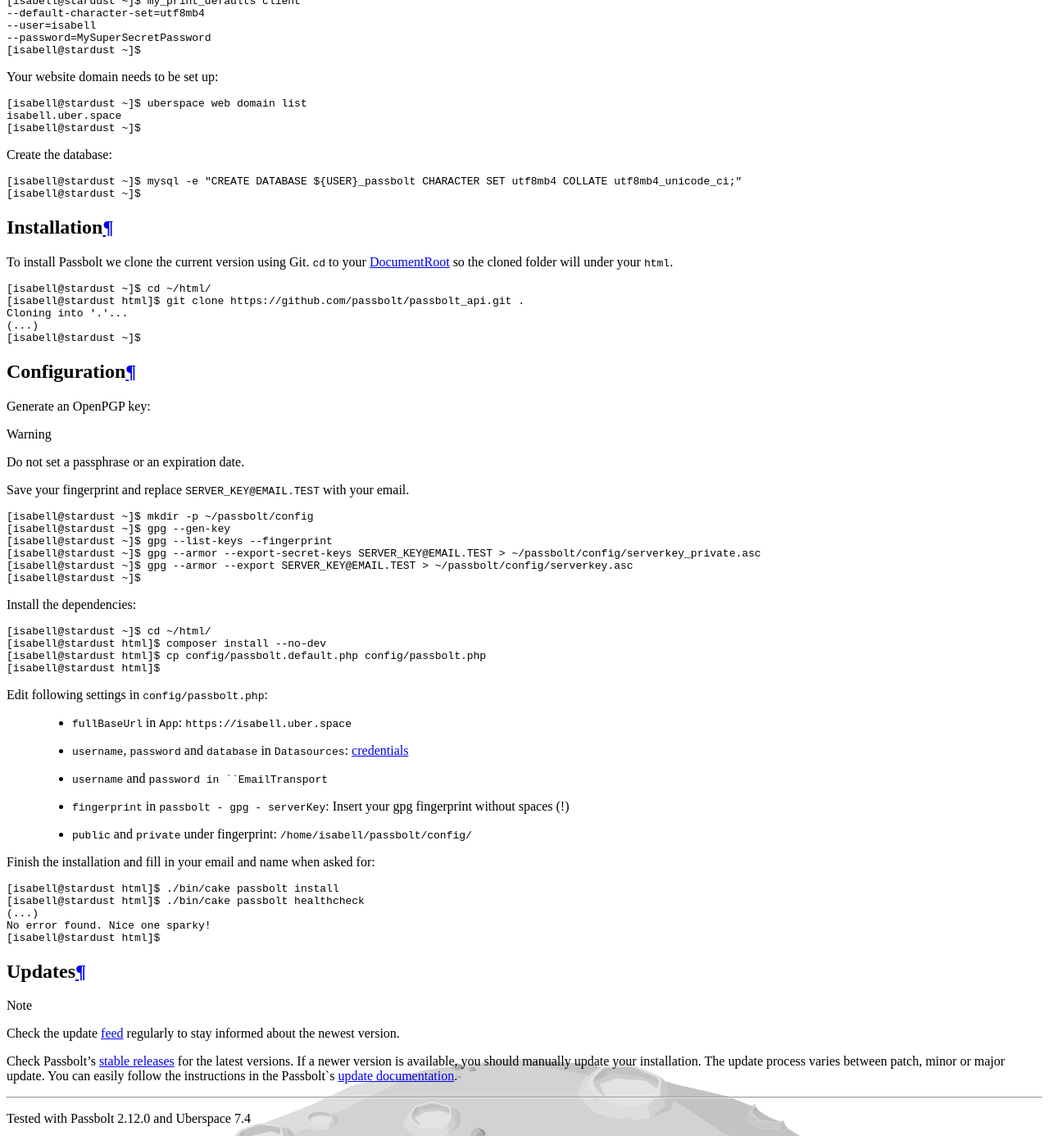
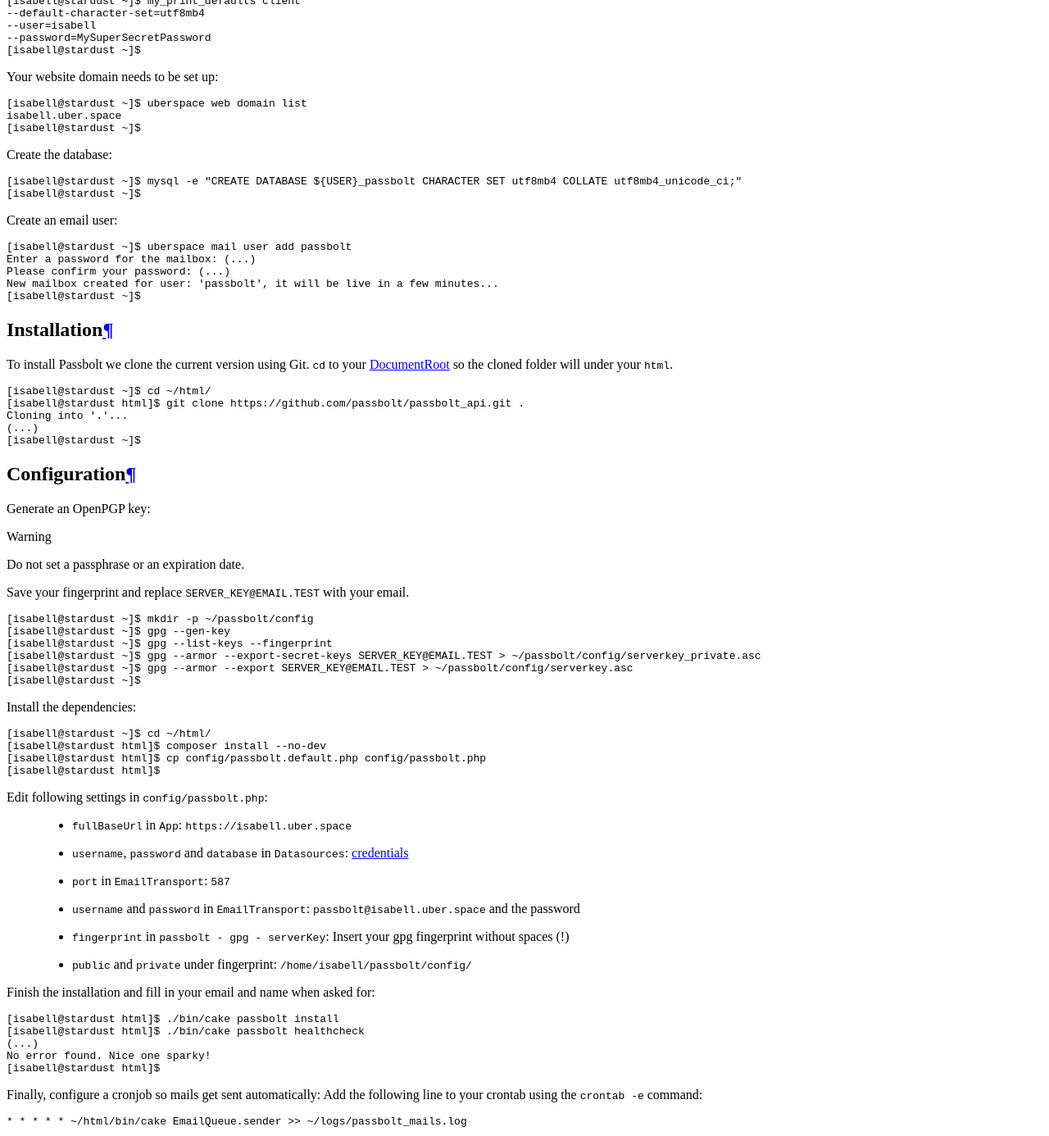
Before and after one commit to Uberspace/lab, a Sphinx documentation site: the page built from source/guide_passbolt.rst, in a window 1280 px wide and 1400 px high, scrolled down 3520 px, cut to the strip 0-1386 px from the top of the window. Shown: the whole strip at 82% size. Built offline with Sphinx 7.4.7 and the Read the Docs theme 2.0.0, drawn with Linux system fonts in a browser that asks for light colours.

Commit message:
[passbolt] create dedicated mail account and add mail cronjob

```diff
--- a/source/guide_passbolt.rst
+++ b/source/guide_passbolt.rst
@@ -58,6 +58,17 @@
  [isabell@stardust ~]$ mysql -e "CREATE DATABASE ${USER}_passbolt CHARACTER SET utf8mb4 COLLATE utf8mb4_unicode_ci;"
  [isabell@stardust ~]$
 
+
+Create an email user:
+
+::
+
+ [isabell@stardust ~]$ uberspace mail user add passbolt
+ Enter a password for the mailbox: (...)
+ Please confirm your password: (...)
+ New mailbox created for user: 'passbolt', it will be live in a few minutes...
+ [isabell@stardust ~]$
+
 Installation
 ============
 
@@ -103,7 +114,8 @@
 Edit following settings in ``config/passbolt.php``:
  * ``fullBaseUrl`` in ``App``: ``https://isabell.uber.space``
  * ``username``, ``password`` and ``database`` in ``Datasources``: :manual_anchor:`credentials <database-mysql.html#login-credentials>`
- * ``username`` and ``password in ``EmailTransport``
+ * ``port`` in ``EmailTransport``: ``587``
+ * ``username`` and ``password`` in ``EmailTransport``: ``passbolt@isabell.uber.space`` and the password
  * ``fingerprint`` in ``passbolt - gpg - serverKey``: Insert your gpg fingerprint without spaces (!)
  * ``public`` and ``private`` under fingerprint: ``/home/isabell/passbolt/config/``
 
@@ -116,6 +128,13 @@
  (...)
  No error found. Nice one sparky!
  [isabell@stardust html]$
+
+Finally, configure a cronjob so mails get sent automatically: Add the following
+line to your crontab using the ``crontab -e`` command:
+
+::
+
+ * * * * * ~/html/bin/cake EmailQueue.sender >> ~/logs/passbolt_mails.log
 
 Updates
 =======
```
